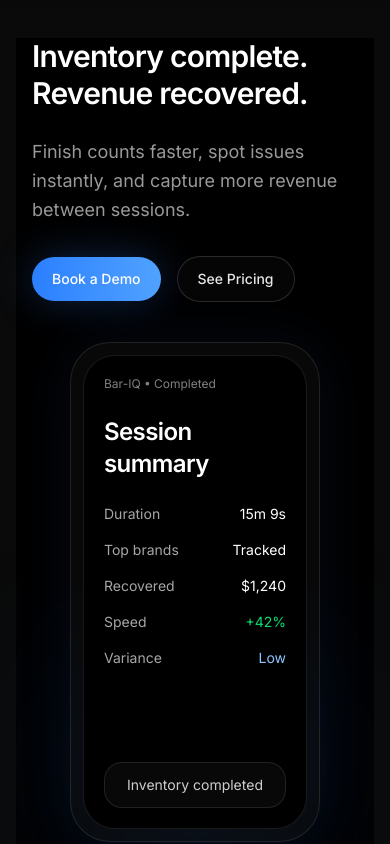
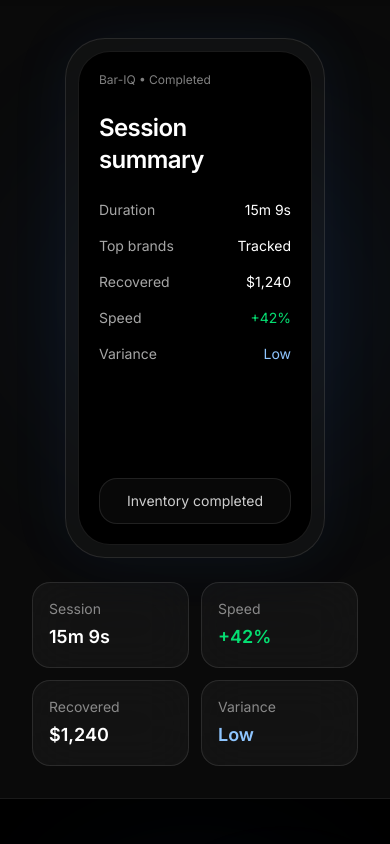
Before and after one commit to colewortman/UNO-Capstone, a Next.js app in the folder web/: page /UNO-Capstone/ in a window 390 px wide. Shown: the part 5720-6564 px from the top of the page. Built offline with nearby package versions, Linux system fonts and the light colour scheme.

Commit message:
Refactor FinalCTASection layout and styles AGAIN

```diff
--- a/web/app/components/FinalCTASection.tsx
+++ b/web/app/components/FinalCTASection.tsx
@@ -8,58 +8,25 @@
 
 export default function FinalCTASection() {
   return (
-    <section className="bg-black text-white">
-      <div className="mx-auto max-w-[1200px] px-4 sm:px-6 md:px-8 lg:px-12 xl:px-16">
-        <div className="relative">
-          <div className="grid items-center gap-10 lg:grid-cols-[1fr_1fr] lg:gap-12">
-            {/* LEFT SIDE */}
-            <div className="max-w-xl">
-              <h2 className="text-3xl font-semibold leading-tight tracking-tight text-white sm:text-4xl md:text-5xl">
-                Inventory complete.
-                <br />
-                Revenue recovered.
-              </h2>
-
-              <p className="mt-6 text-lg leading-relaxed text-white/60">
-                Finish counts faster, spot issues instantly, and capture more
-                revenue between sessions.
-              </p>
-
-              <div className="mt-8 flex flex-wrap items-center gap-4 sm:mt-10">
-                <a
-                  href="#"
-                  className="inline-flex items-center rounded-full bg-linear-to-r from-blue-500 to-blue-400 px-5 py-3 text-sm font-medium text-white shadow-[0_0_40px_rgba(59,130,246,0.28)] transition hover:scale-[1.01] sm:px-7 sm:py-4 sm:text-base"
-                >
-                  Book a Demo
-                </a>
-
-                <a
-                  href="#pricing"
-                  className="inline-flex items-center rounded-full border border-white/15 bg-white/[0.02] px-5 py-3 text-sm font-medium text-white/90 backdrop-blur-sm transition hover:border-white/30 hover:bg-white/[0.05] sm:px-7 sm:py-4 sm:text-base"
-                >
-                  See Pricing
-                </a>
-              </div>
-            </div>
-
+    <div className="relative px-4 sm:px-6 md:px-8 lg:px-12 xl:px-16">
+      <div className="mx-auto max-w-7xl">
         {/* RIGHT SIDE */}
         <div className="relative flex justify-center">
           <div className="relative w-full max-w-[620px]">
-                {/* Desktop / Tablet */}
             <div className="relative hidden min-h-[540px] md:block">
               {/* Glow */}
               <div className="absolute left-1/2 top-1/2 h-[360px] w-[360px] -translate-x-1/2 -translate-y-1/2 rounded-full bg-blue-500/10 blur-[100px]" />
 
               {/* Left stat cards */}
               <div className="absolute left-6 top-1/2 z-10 flex -translate-y-1/2 flex-col gap-4 lg:left-2">
-                    <div className="w-[140px] rounded-[24px] border border-white/10 bg-white/[0.035] px-5 py-4 shadow-[0_10px_30px_rgba(0,0,0,0.22)] backdrop-blur-xl">
+                <div className="w-[140px] rounded-[24px] border border-white/10 bg-white/[0.035] px-5 py-4 opacity-100 backdrop-blur-xl shadow-[0_10px_30px_rgba(0,0,0,0.22)]">
                   <p className="text-sm text-white/50">Session</p>
                   <p className="mt-1 text-2xl font-semibold tracking-tight text-white">
                     15m 9s
                   </p>
                 </div>
 
-                    <div className="w-[140px] rounded-[24px] border border-white/10 bg-white/[0.03] px-5 py-4 opacity-85 shadow-[0_10px_30px_rgba(0,0,0,0.18)] backdrop-blur-xl">
+                <div className="w-[140px] rounded-[24px] border border-white/10 bg-white/[0.03] px-5 py-4 opacity-85 backdrop-blur-xl shadow-[0_10px_30px_rgba(0,0,0,0.18)]">
                   <p className="text-sm text-white/50">Recovered</p>
                   <p className="mt-1 text-2xl font-semibold tracking-tight text-white">
                     $1,240
@@ -69,14 +36,14 @@
 
               {/* Right stat cards */}
               <div className="absolute right-6 top-1/2 z-10 flex -translate-y-1/2 flex-col gap-4 lg:right-2">
-                    <div className="w-[140px] rounded-[24px] border border-white/10 bg-white/[0.035] px-5 py-4 shadow-[0_10px_30px_rgba(0,0,0,0.22)] backdrop-blur-xl">
+                <div className="w-[140px] rounded-[24px] border border-white/10 bg-white/[0.035] px-5 py-4 opacity-100 backdrop-blur-xl shadow-[0_10px_30px_rgba(0,0,0,0.22)]">
                   <p className="text-sm text-white/50">Speed</p>
                   <p className="mt-1 text-2xl font-semibold tracking-tight text-green-400">
                     +42%
                   </p>
                 </div>
 
-                    <div className="w-[140px] rounded-[24px] border border-white/10 bg-white/[0.03] px-5 py-4 opacity-85 shadow-[0_10px_30px_rgba(0,0,0,0.18)] backdrop-blur-xl">
+                <div className="w-[140px] rounded-[24px] border border-white/10 bg-white/[0.03] px-5 py-4 opacity-85 backdrop-blur-xl shadow-[0_10px_30px_rgba(0,0,0,0.18)]">
                   <p className="text-sm text-white/50">Variance</p>
                   <p className="mt-1 text-2xl font-semibold tracking-tight text-blue-300">
                     Low
@@ -133,10 +100,10 @@
 
             {/* Mobile layout */}
             <div className="md:hidden">
-                  <div className="relative mx-auto flex w-full max-w-[320px] flex-col items-center">
-                    <div className="absolute left-1/2 top-[38%] h-[260px] w-[260px] -translate-x-1/2 rounded-full bg-blue-500/10 blur-[85px]" />
+              <div className="relative mx-auto h-[520px] w-[260px]">
+                <div className="absolute inset-0 m-auto h-[300px] w-[300px] rounded-full bg-blue-500/10 blur-[90px]" />
 
-                    <div className="relative h-[500px] w-[250px] rounded-[2.5rem] border border-white/10 bg-white/[0.03] p-3 shadow-[0_0_60px_rgba(59,130,246,0.08)]">
+                <div className="absolute inset-0 rounded-[2.5rem] border border-white/10 bg-white/[0.03] p-3 shadow-[0_0_60px_rgba(59,130,246,0.08)]">
                   <div className="flex h-full w-full flex-col rounded-[2rem] border border-white/10 bg-black p-5">
                     <div className="text-xs text-white/50">Bar-IQ • Completed</div>
 
@@ -180,35 +147,30 @@
                     </div>
                   </div>
                 </div>
-
-                    {/* Mobile stats below phone */}
-                    <div className="mt-5 grid w-full grid-cols-2 gap-3">
-                      <div className="min-h-[116px] rounded-[22px] border border-white/10 bg-white/[0.04] px-4 py-4 shadow-[0_10px_30px_rgba(0,0,0,0.18)] backdrop-blur-xl">
-                        <p className="text-sm text-white/50">Session</p>
-                        <p className="mt-3 text-[1.75rem] font-semibold leading-none tracking-tight text-white">
-                          15m 9s
-                        </p>
               </div>
 
-                      <div className="min-h-[116px] rounded-[22px] border border-white/10 bg-white/[0.04] px-4 py-4 shadow-[0_10px_30px_rgba(0,0,0,0.18)] backdrop-blur-xl">
+              {/* Mobile stats */}
+              <div className="mt-6 grid grid-cols-2 gap-3">
+                <div className="rounded-2xl border border-white/10 bg-white/[0.04] p-4 backdrop-blur-xl">
+                  <p className="text-sm text-white/50">Session</p>
+                  <p className="mt-1 text-lg font-semibold text-white">15m 9s</p>
+                </div>
+
+                <div className="rounded-2xl border border-white/10 bg-white/[0.04] p-4 backdrop-blur-xl">
                   <p className="text-sm text-white/50">Speed</p>
-                        <p className="mt-3 text-[1.75rem] font-semibold leading-none tracking-tight text-green-400">
+                  <p className="mt-1 text-lg font-semibold text-green-400">
                     +42%
                   </p>
                 </div>
 
-                      <div className="min-h-[116px] rounded-[22px] border border-white/10 bg-white/[0.04] px-4 py-4 shadow-[0_10px_30px_rgba(0,0,0,0.18)] backdrop-blur-xl">
+                <div className="rounded-2xl border border-white/10 bg-white/[0.04] p-4 backdrop-blur-xl">
                   <p className="text-sm text-white/50">Recovered</p>
-                        <p className="mt-3 text-[1.75rem] font-semibold leading-none tracking-tight text-white">
-                          $1,240
-                        </p>
+                  <p className="mt-1 text-lg font-semibold text-white">$1,240</p>
                 </div>
 
-                      <div className="min-h-[116px] rounded-[22px] border border-white/10 bg-white/[0.04] px-4 py-4 shadow-[0_10px_30px_rgba(0,0,0,0.18)] backdrop-blur-xl">
+                <div className="rounded-2xl border border-white/10 bg-white/[0.04] p-4 backdrop-blur-xl">
                   <p className="text-sm text-white/50">Variance</p>
-                        <p className="mt-3 text-[1.75rem] font-semibold leading-none tracking-tight text-blue-300">
-                          Low
-                        </p>
+                  <p className="mt-1 text-lg font-semibold text-blue-300">Low</p>
                 </div>
               </div>
             </div>
@@ -216,8 +178,5 @@
         </div>
       </div>
     </div>
-        </div>
-      </div>
-    </section>
   );
 }
```
Lines whose indentation alone changed are shown as unchanged.
